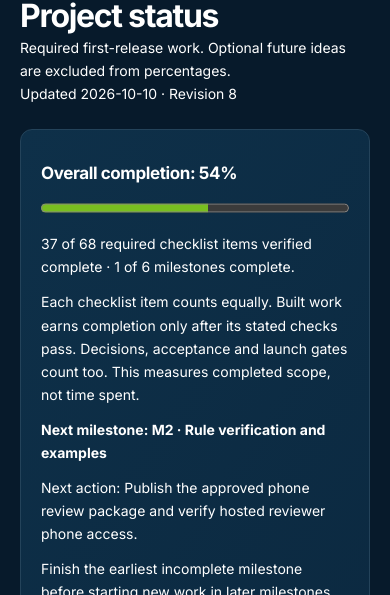
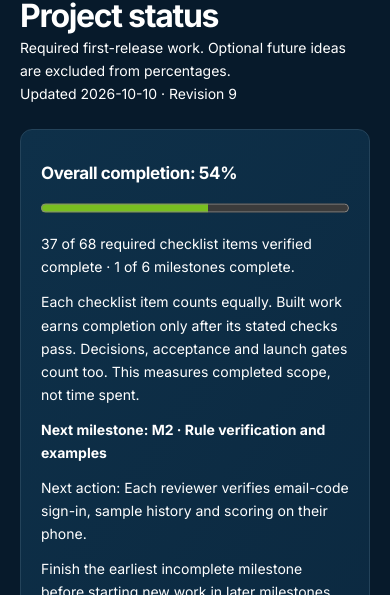
Before and after one commit to Chappy1740/DiamondAlibi, a Next.js app: page /status in a window 390 px wide. Shown: the part 136-731 px from the top of the page. Built offline with nearby package versions, Linux system fonts and the light colour scheme.

Commit message:
Record phone review release and pending phone acceptance

```diff
--- a/src/data/project-tracker.ts
+++ b/src/data/project-tracker.ts
@@ -2,14 +2,14 @@
 import type { ProjectTracker } from "../lib/project-status";
 export const projectTracker: ProjectTracker = {
   schemaVersion: 1,
-  revision: 8,
+  revision: 9,
   updatedAt: "2026-10-10",
   scope:
     "Required first-release work. Optional future ideas are excluded from percentages.",
   release: {
-    commit: "2f25aec",
-    label: "Detailed status screen and milestone gates",
-    status: "Protected preview deployed; phone acceptance pending",
+    commit: "8ba1179",
+    label: "Private phone review and isolated sample scoring",
+    status: "Protected preview deployed; reviewer phone acceptance pending",
   },
   milestones: [
     {
@@ -91,8 +91,8 @@ export const projectTracker: ProjectTracker = {
           title: "Prepare private phone review access for 2–3 teammates",
           status: "in_progress",
           evidence:
-            "Phone-view sample history and isolated twelve-player scoring prepared locally; ordinary practice remains separate.",
-          next: "Publish the approved phone review package and verify hosted reviewer phone access.",
+            "Phone sample history and isolated twelve-player practice released; private access configured; signed-in hosted browser loads both modes and anonymous routes/assets remain protected.",
+          next: "Each reviewer verifies email-code sign-in, sample history and scoring on their phone.",
           kind: "work",
         },
         {
@@ -734,7 +734,7 @@ export const projectTracker: ProjectTracker = {
     {
       title: "Private team phone review",
       status:
-        "Phone review release approved; ongoing private reviewer access configured; publication and reviewer phone acceptance pending",
+        "Released to the protected preview with ongoing private access; reviewer phone acceptance pending",
       milestone: "M2",
     },
     {
```
